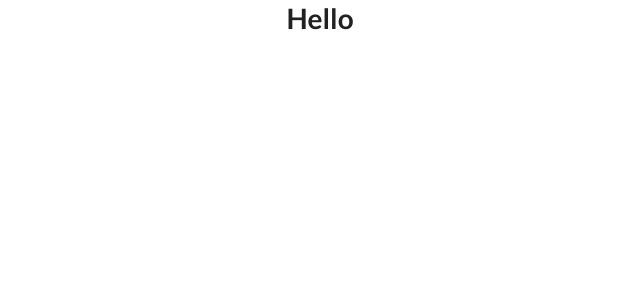
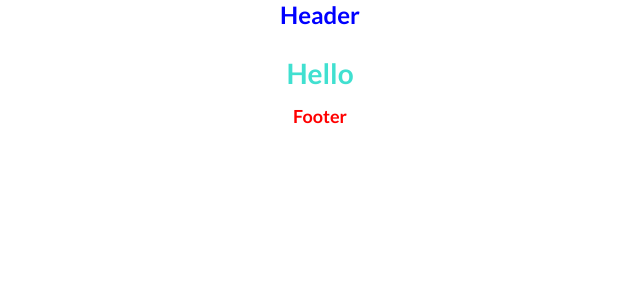
Before and after one commit to Douglas-J-Johnson/rpi-sprinkler-controller-client, a Vue app: page / in a window 1280 px wide. Shown: the top 300 px of the page, without its empty margins (320-960 px from the left). Built offline with nearby package versions, Linux system fonts and the light colour scheme.

Commit message:
Add AppHeader and AppFooter components

```diff
--- a/src/App.vue
+++ b/src/App.vue
@@ -1,19 +1,27 @@
 <template>
   <div id="app">
+    <AppHeader></AppHeader>
     <h1>Hello</h1>
+    <AppFooter></AppFooter>
   </div>
 </template>
 
 <script>
+import AppHeader from './components/AppHeader.vue';
+import AppFooter from './components/AppFooter.vue';
+
 export default {
   name: 'App',
   components: {
+    AppHeader,
+    AppFooter
   }
-}
+};
 </script>
 
 <style>
 #app {
   text-align: center;
+  color: turquoise;
 }
 </style>
--- /dev/null
+++ b/src/components/AppFooter.vue
@@ -0,0 +1,17 @@
+<template>
+    <div id="app-footer">
+        <h3>Footer</h3>
+    </div>
+</template>
+
+<script>
+export default {
+    name: "AppFooter"
+};
+</script>
+
+<style scoped>
+    #app-footer {
+        color: red;
+    }
+</style>
--- /dev/null
+++ b/src/components/AppHeader.vue
@@ -0,0 +1,17 @@
+<template>
+    <div id="app-header">
+        <h2>Header</h2>
+    </div>
+</template>
+
+<script lang="ts">
+export default {
+    name: 'AppHeader'
+};
+</script>
+
+<style scoped>
+    #app-header {
+        color: blue;
+    }
+</style>
```
